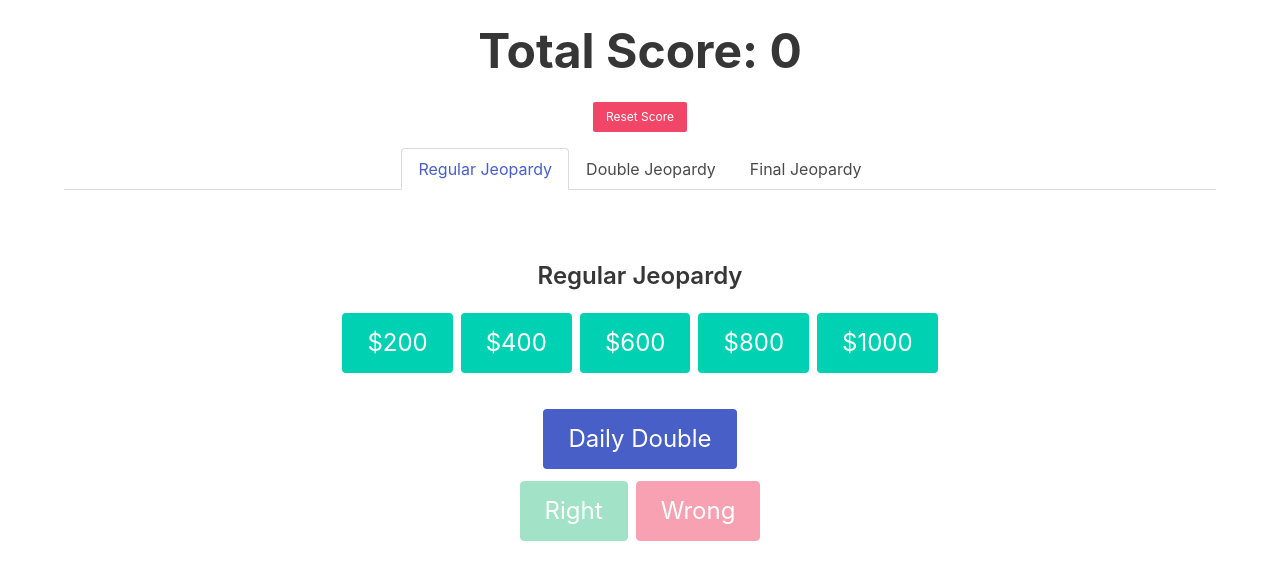
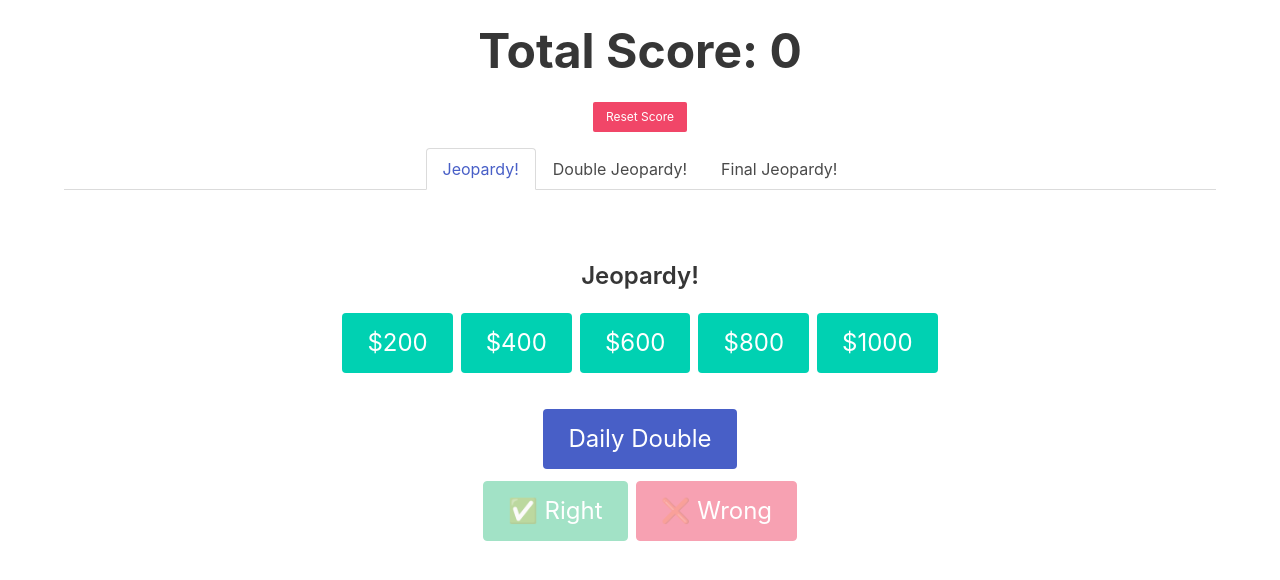
Before and after one commit to lawnguyen/jeopardy-play-along, a React (Create React App) app: page / in a window 1280 px wide. Shown: the top 580 px of the page. Built offline with nearby package versions, Linux system fonts and the light colour scheme.

Commit message:
add daily double logic

```diff
--- a/src/App.tsx
+++ b/src/App.tsx
@@ -19,26 +19,40 @@
   const [currentValue, setCurrentValue] = useState<number | null>(null);
   const [isDailyDouble, setIsDailyDouble] = useState<boolean>(false);
   const [wager, setWager] = useState<number>(0);
+  const [error, setError] = useState<string | null>(null);
+  const MAX_CLUE_VALUE = roundName === 'Double Jeopardy!' ? 2000 : 1000;
 
   const handleValueSelect = (value: number) => {
     setCurrentValue(value);
     setIsDailyDouble(false);
     setWager(0);
+    setError(null);
   };
 
   const handleDailyDouble = () => {
     setIsDailyDouble(true);
     setCurrentValue(null);
+    setError(null);
   };
 
   const handleRight = () => {
-    if (isDailyDouble && (wager > score || wager <= 0)) return;
+    const maxWager = score < MAX_CLUE_VALUE ? MAX_CLUE_VALUE : score;
+    console.log(maxWager);
+    console.log(score);
+    if (isDailyDouble && (wager > maxWager || wager <= 0)) {
+      setError(`Wager must be between 1 and ${maxWager}`);
+      return;
+    }
     setScore(score + (isDailyDouble ? wager : currentValue!));
     resetSelection();
   };
 
   const handleWrong = () => {
-    if (isDailyDouble && (wager > score || wager <= 0)) return;
+    const maxWager = score < MAX_CLUE_VALUE ? MAX_CLUE_VALUE : score;
+    if (isDailyDouble && (wager > maxWager || wager <= 0)) {
+      setError(`Wager must be between 1 and ${maxWager}`);
+      return;
+    }
     setScore(score - (isDailyDouble ? wager : currentValue!));
     resetSelection();
   };
@@ -47,6 +61,7 @@
     setCurrentValue(null);
     setIsDailyDouble(false);
     setWager(0);
+    setError(null);
   };
 
   return (
@@ -84,20 +99,21 @@
           </div>
         </div>
       )}
+      {error && <p className="has-text-danger">{error}</p>}
       <div className="buttons is-centered mt-3">
         <button
           className="button is-success is-large"
           onClick={handleRight}
           disabled={!currentValue && !isDailyDouble}
         >
-          Right
+          ✅ Right
         </button>
         <button
           className="button is-danger is-large"
           onClick={handleWrong}
           disabled={!currentValue && !isDailyDouble}
         >
-          Wrong
+          ❌ Wrong
         </button>
       </div>
     </div>
@@ -112,15 +128,26 @@
 const FinalJeopardy: React.FC<FinalJeopardyProps> = ({ setScore, score }) => {
   const [wager, setWager] = useState<number>(0);
   const [answer, setAnswer] = useState<string>('');
+  const [error, setError] = useState<string | null>(null);
 
   const handleRight = () => {
-    if (wager > score || wager <= 0) return;
+    const maxClueValue = 2000;
+    const maxWager = score < maxClueValue ? maxClueValue : score;
+    if (wager > maxWager || wager <= 0) {
+      setError(`Wager must be between 1 and ${maxWager}`);
+      return;
+    }
     setScore(score + wager);
     resetFinal();
   };
 
   const handleWrong = () => {
-    if (wager > score || wager <= 0) return;
+    const maxClueValue = 2000;
+    const maxWager = score < maxClueValue ? maxClueValue : score;
+    if (wager > maxWager || wager <= 0) {
+      setError(`Wager must be between 1 and ${maxWager}`);
+      return;
+    }
     setScore(score - wager);
     resetFinal();
   };
@@ -128,11 +155,12 @@
   const resetFinal = () => {
     setWager(0);
     setAnswer('');
+    setError(null);
   };
 
   return (
     <div className="section has-text-centered">
-      <h3 className="title is-4">Final Jeopardy</h3>
+      <h3 className="title is-4">Final Jeopardy!</h3>
       <div className="field">
         <label className="label">Wager</label>
         <div className="control">
@@ -155,6 +183,7 @@
           />
         </div>
       </div>
+      {error && <p className="has-text-danger">{error}</p>}
       <div className="buttons is-centered mt-3">
         <button className="button is-success is-large" onClick={handleRight}>
           Right
@@ -190,13 +219,13 @@
       <div className="tabs is-centered is-boxed">
         <ul>
           <li className={view === 'regular' ? 'is-active' : ''}>
-            <a onClick={() => setView('regular')}>Regular Jeopardy</a>
+            <a onClick={() => setView('regular')}>Jeopardy!</a>
           </li>
           <li className={view === 'double' ? 'is-active' : ''}>
-            <a onClick={() => setView('double')}>Double Jeopardy</a>
+            <a onClick={() => setView('double')}>Double Jeopardy!</a>
           </li>
           <li className={view === 'final' ? 'is-active' : ''}>
-            <a onClick={() => setView('final')}>Final Jeopardy</a>
+            <a onClick={() => setView('final')}>Final Jeopardy!</a>
           </li>
         </ul>
       </div>
@@ -205,7 +234,7 @@
           setScore={setScore}
           score={score}
           values={[200, 400, 600, 800, 1000]}
-          roundName="Regular Jeopardy"
+          roundName="Jeopardy!"
         />
       )}
       {view === 'double' && (
@@ -213,7 +242,7 @@
           setScore={setScore}
           score={score}
           values={[400, 800, 1200, 1600, 2000]}
-          roundName="Double Jeopardy"
+          roundName="Double Jeopardy!"
         />
       )}
       {view === 'final' && <FinalJeopardy setScore={setScore} score={score} />}
```
